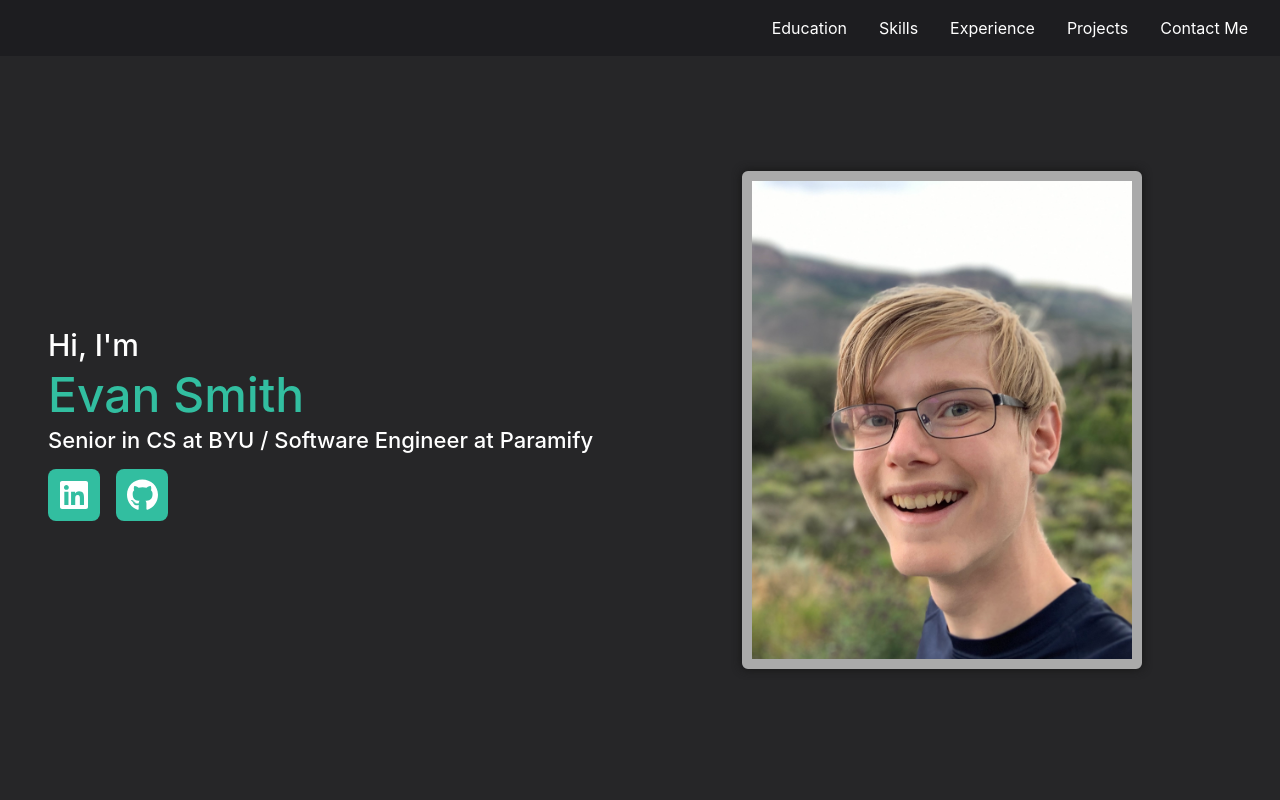
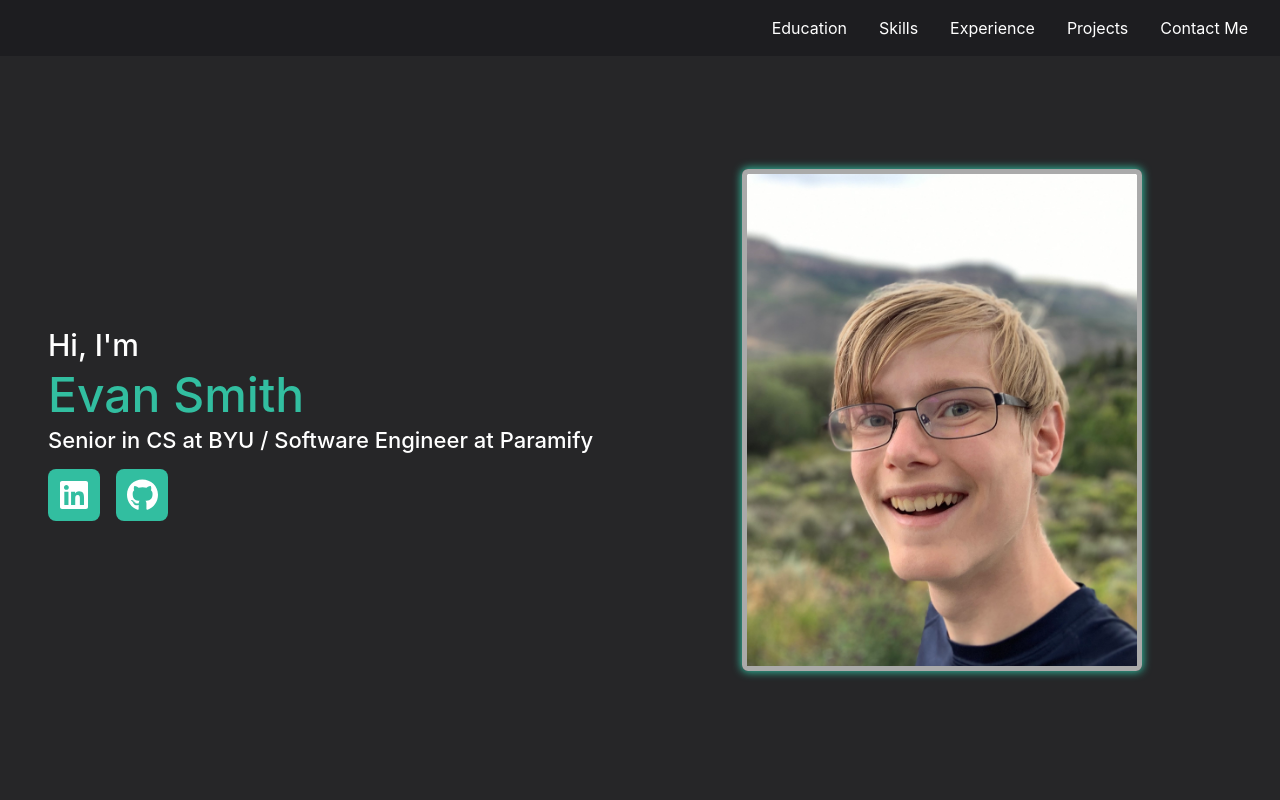
Before and after one commit to EvanSmith93/evan-smith-website, a React (Create React App) app: page / in a window 1280 px wide. Shown: the top 800 px of the page. Built offline with nearby package versions, Linux system fonts and the light colour scheme.

Commit message:
change image border

```diff
--- a/src/index.css
+++ b/src/index.css
@@ -61,8 +61,8 @@
 
 .profile-picture {
   /* box-shadow: 3px 3px 10px 2px rgba(100, 100, 100, 0.5); */
-  border: 10px #aaaaaa solid;
-  box-shadow: 0px 0px 8px 1px #181818;
+  border: 5px #aaaaaa solid;
+  box-shadow: 0px 0px 8px 1px rgb(50, 190, 160);
   max-width: 25rem;
   display: block;
   width: auto;
```
